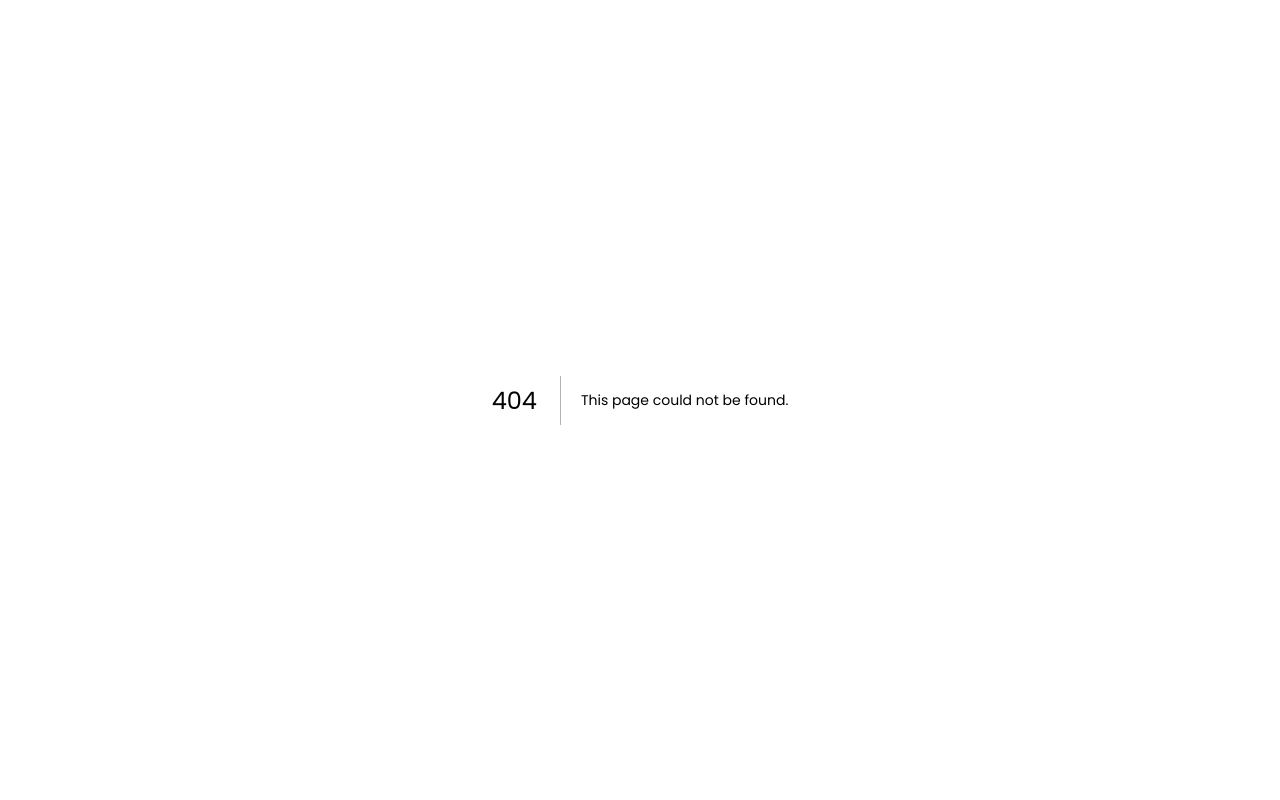
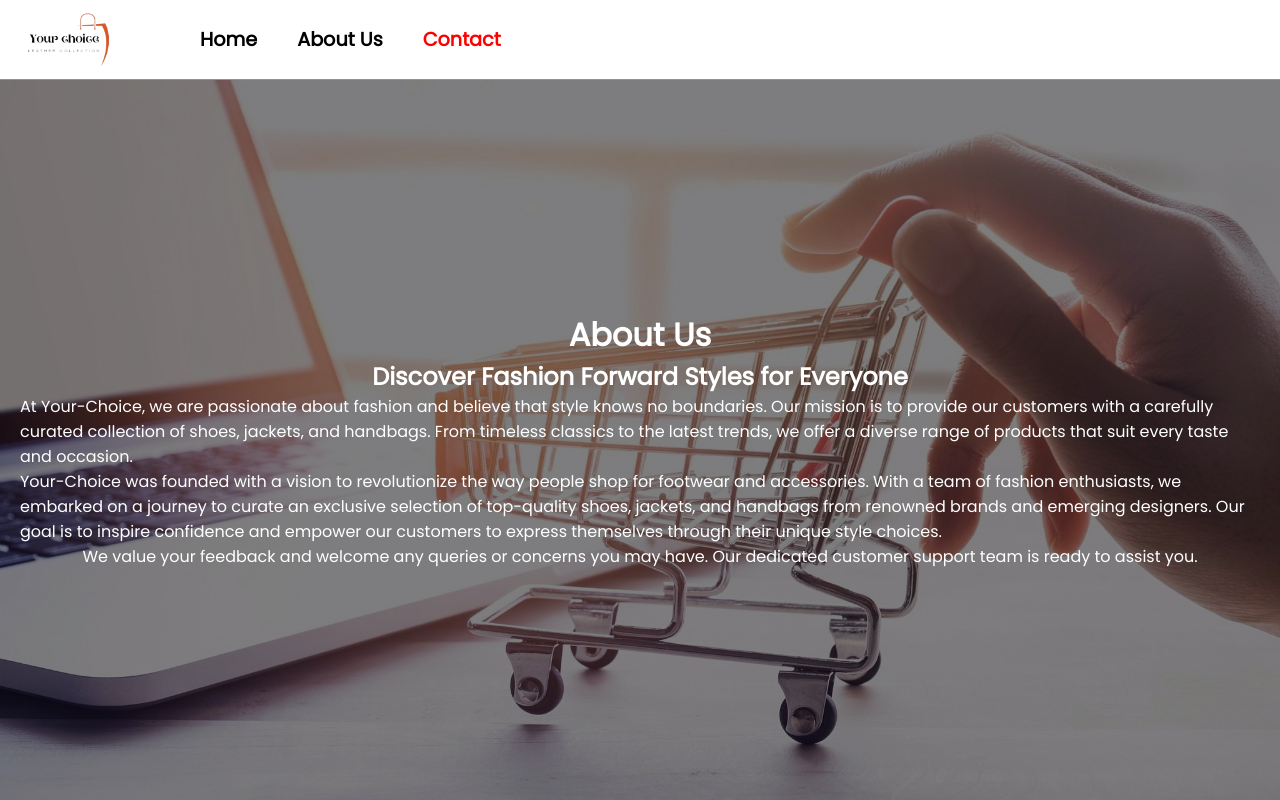
Before and after one commit to huzaifakhan0308/your-choice-frontend, a Next.js app: page /aboutus in a window 1280 px wide. Before the commit this address had no page. Built offline with nearby package versions, Linux system fonts and the light colour scheme; a web font is replaced by a local one.

Commit message:
create about us page

```diff
--- /dev/null
+++ b/app/aboutus/page.jsx
@@ -0,0 +1,48 @@
+"use client";
+import React, { useEffect, useState } from 'react'
+import Navbar from '../navbar/navbar'
+import styles from './page.module.css'
+import backgroundImage from '../../assets/a.jpg'
+
+function Contact() {
+  const [boolean, setBoolean] = useState(false)
+
+  useEffect(() => {
+    const data = JSON.parse(localStorage.getItem("your-choice-owner"));
+    if (data && data.username === process.env.NEXT_PUBLIC_USERNAME) {
+      setBoolean(true)
+    }
+  }, []);
+  return (
+      <>
+        {boolean? ""
+        :
+          <>
+            <Navbar />
+            <div className={styles.main} style={{ backgroundImage: `url(${backgroundImage.src})` }}>
+              <div className={styles.layout}>
+                <h1>About Us</h1>
+                <h2>Discover Fashion Forward Styles for Everyone</h2>
+                <p>
+                  At Your-Choice, we are passionate about fashion and believe that style knows no boundaries.
+                  Our mission is to provide our customers with a carefully curated collection of shoes, jackets, and handbags.
+                  From timeless classics to the latest trends, we offer a diverse range of products that suit every taste and occasion.
+                </p>
+                <p>
+                  Your-Choice was founded with a vision to revolutionize the way people shop for footwear and accessories.
+                  With a team of fashion enthusiasts, we embarked on a journey to curate an exclusive selection of top-quality shoes, jackets, and handbags from renowned brands and emerging designers.
+                  Our goal is to inspire confidence and empower our customers to express themselves through their unique style choices.
+                </p>
+                <p>
+                  We value your feedback and welcome any queries or concerns you may have.
+                  Our dedicated customer support team is ready to assist you.
+                </p>
+              </div>
+            </div>
+          </>
+        }
+      </>
+  )
+}
+
+export default Contact
--- /dev/null
+++ b/app/aboutus/page.module.css
@@ -0,0 +1,28 @@
+.main {
+    width: 100%;
+    min-height: 92vh;
+    background-size: cover;
+    background-position: center;
+}
+
+.layout {
+    display: flex;
+    justify-content: center;
+    align-items: center;
+    flex-direction: column;
+    padding: 20px;
+    background-color: rgba(0, 0, 0, 0.504);
+    width: 100%;
+    min-height: 92vh;
+    color: white;
+}
+
+@media screen and (min-width: 700px) {
+    .main {
+        min-height: 90vh;
+    }
+
+    .layout {
+        min-height: 90vh;
+    }
+}
--- a/app/navbar/navbar.jsx
+++ b/app/navbar/navbar.jsx
@@ -56,11 +56,19 @@ const Navbar = () => {
                                 </Link>
                             </>
                             :
+                            <>
+                                <Link href="/aboutus" >
+                                    <li onClick={handleLinkClick}>
+                                        About Us
+                                    </li>
+                                </Link>
                                 <Link href="/contact" >
                                     <li onClick={handleLinkClick}>
-                                    Contact us
+                                        Contact
                                     </li>
-                            </Link>}
+                                </Link>
+                            </>
+                            }
                     </ul>
                 </div>
             </header>
@@ -87,11 +95,19 @@ const Navbar = () => {
                         </Link>
                         </>
                         :
+                        <>
+                            <Link href="/aboutus" >
+                                <li>
+                                    About Us
+                                </li>
+                            </Link>
                             <Link href="/contact" >
                                 <li style={{ color: "red" }}>
-                                Contact us
+                                    Contact
                                 </li>
-                        </Link>}
+                            </Link>
+                        </>
+                        }
                     </ul>
                 </nav>
             </header>
```
Also changed, not shown: assets/a.jpg (added). Lines whose indentation alone changed are shown as unchanged.
